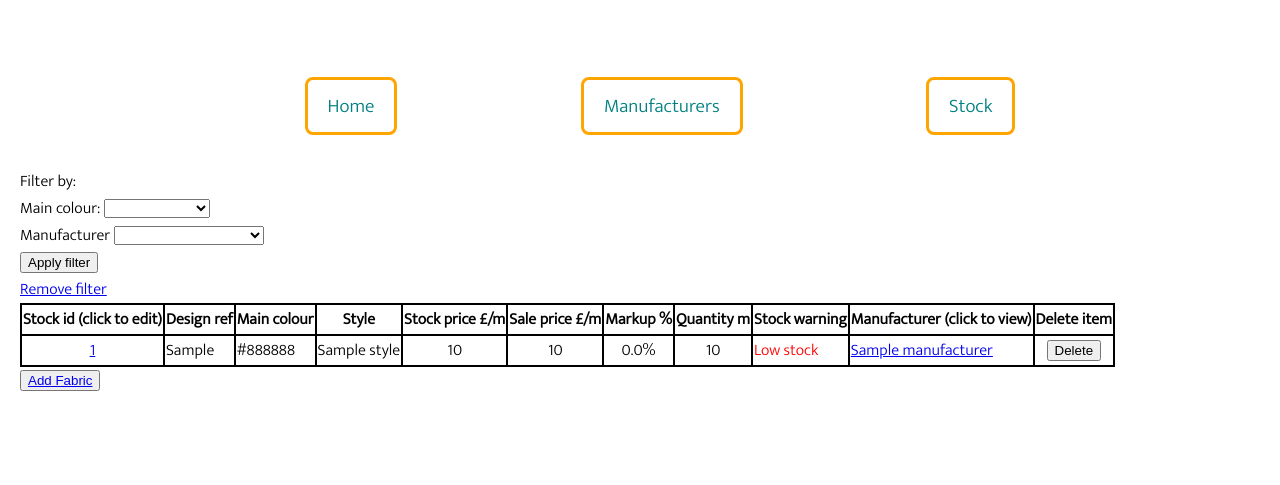
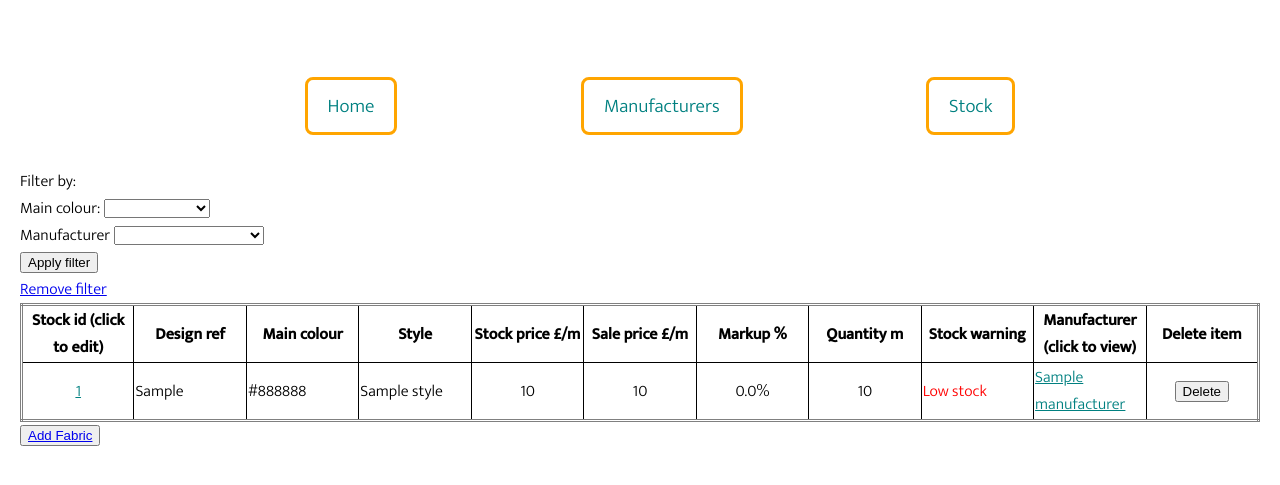
Before and after one commit to K-CUR/Project_1_Stock_Watch, a Flask app: page /fabrics in a window 1280 px wide. Shown: the top 485 px of the page. Run offline with Flask 2, Linux system fonts and the light colour scheme; a database or web service that is not in the repository returns one stand-in record (values such as "Sample title"); some libraries are stand-ins or nearby versions.

Commit message:
Fabric hrefs made teal and table grid weight& style changed

```diff
--- a/stock_watch/static/css/style.css
+++ b/stock_watch/static/css/style.css
@@ -3,6 +3,7 @@ body{
     margin: 0px;
     background-color: white;
     font-family: "Mukta", sans-serif;
+    font-weight: 300;
 }
 
 .center_image{
--- a/stock_watch/static/css/tables.css
+++ b/stock_watch/static/css/tables.css
@@ -1,9 +1,12 @@
 table{
-border-collapse: collapse;
+    border-style: double;
+    border-collapse: collapse;
+    table-layout: fixed;
+    width: 100%
 }
 
 td, th{
-    border: solid 2px black;
+    border: solid 1px black;
 }
 
 .center_field{
@@ -13,3 +16,8 @@ td, th{
 .warning_red{
     color: red;
 }
+
+.links_teal{
+    color: teal;
+
+}
--- a/stock_watch/templates/base.html
+++ b/stock_watch/templates/base.html
@@ -7,7 +7,9 @@
     <link rel="stylesheet" href="{{ url_for('static', filename='css/style.css') }}">
     <link rel="stylesheet" href="{{ url_for('static', filename='css/tables.css') }}">
     <link rel="preconnect" href="https://fonts.gstatic.com">
-    <link href="https://fonts.googleapis.com/css2?family=Mukta:wght@300&display=swap" rel="stylesheet">
+    <link rel="preconnect" href="https://fonts.gstatic.com">
+    <link href="https://fonts.googleapis.com/css2?family=Mukta:wght@300;500&display=swap" rel="stylesheet">
+    <link rel="preconnect" href="https://fonts.gstatic.com">
     <title>SWATCH</title>
 </head>
 <body>
--- a/stock_watch/templates/fabrics/index.html
+++ b/stock_watch/templates/fabrics/index.html
@@ -56,14 +56,10 @@ Filter by:
     <th>Delete item</th>
 </tr>
 
-
-
-
-
 {% for fabric in fabrics %}
 <tr >
 
-    <td class="center_field"><a href="/fabrics/{{ fabric.id }}/edit">{{ fabric.id }}</a></td>
+    <td class="center_field"><a href="/fabrics/{{ fabric.id }}/edit" class="links_teal">{{ fabric.id }}</a></td>
     <td>{{ fabric.design_ref }}</td>
     <td> {{ fabric.main_colour }}</td>
     <td>{{ fabric.style }}</td>
@@ -75,7 +71,7 @@ Filter by:
     <!-- Low stock warning -->
     <td class="warning_red">{{ fabric.flag_low_or_out_of_stock(fabric.quantity) }}</td>
     <td>
-        <a href="/manufacturer/{{ fabric.manufacturer.id }}">{{ fabric.manufacturer.name }}</a>
+        <a href="/manufacturer/{{ fabric.manufacturer.id }}" class="links_teal">{{ fabric.manufacturer.name }}</a>
     </td>
     <td class="center_field">
     <form action="/fabrics/{{ fabric.id }}/delete-fabric" method="POST">
```
